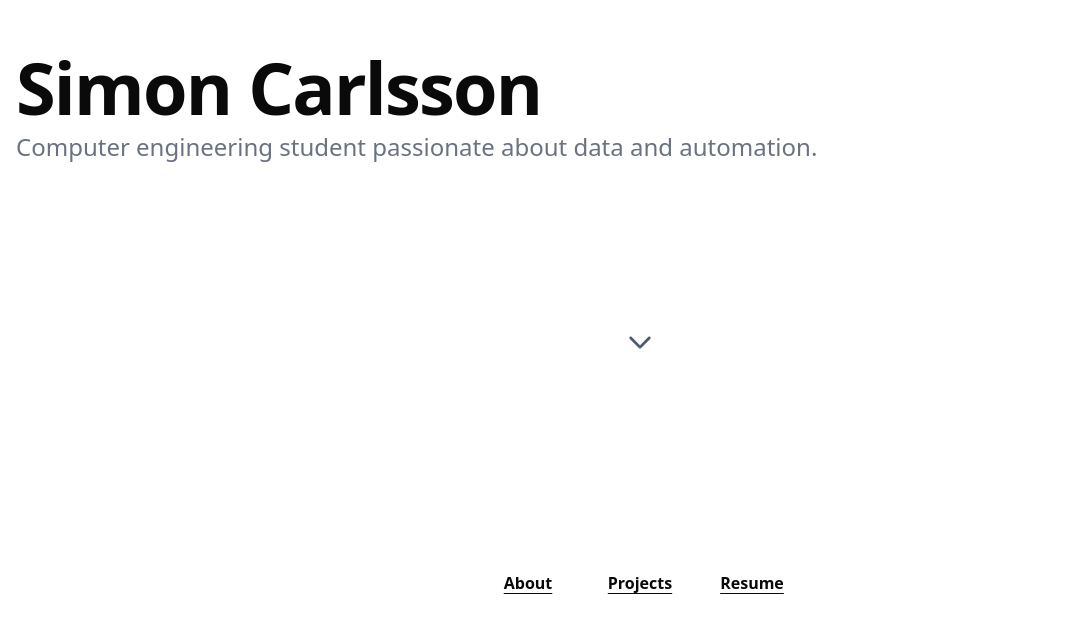
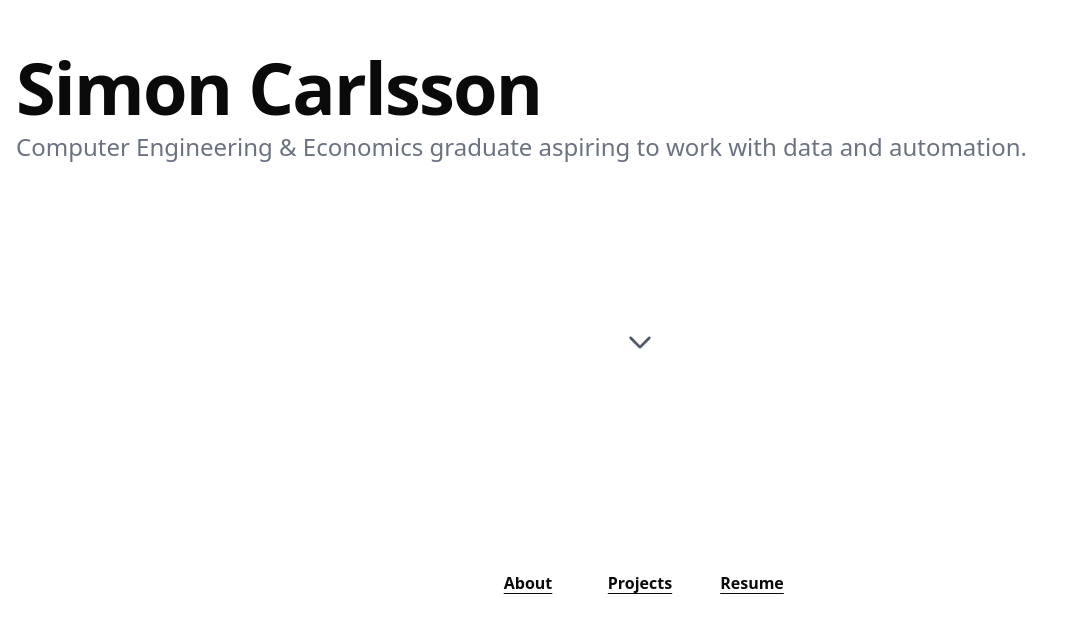
Before and after one commit to SiCarlsson/portfolio-app, a React (Vite) app: page / in a window 1280 px wide. Shown: the part 165-798 px from the top of the page, without its empty margins (0-1071 px from the left). Built offline with nearby package versions, Linux system fonts and the light colour scheme.

Commit message:
Update descriptions

```diff
--- a/src/components/sections/About.tsx
+++ b/src/components/sections/About.tsx
@@ -23,7 +23,7 @@ const About = () => {
           <section className="w-[90%] mx-auto">
             <h3 className="text-xl mt-[1vh] text-gray-500 font-light text-center">Background</h3>
             <p className="mx-auto mt-[0.5vh] text-sm text-justify text-gray-700">
-              Lorem ipsum dolor sit amet, consectetur adipiscing elit, sed do eiusmod tempor incididunt ut labore et dolore magna aliqua. Ut enim ad minim veniam, quis nostrud exercitation ullamco laboris nisi ut aliquip ex ea commodo consequat.
+              I'm a recent graduate with a Bachelor's degree in Economics and completing my second Bachelor's in Computer Engineering in June 2026. My background combines analytical thinking from economics with technical skills in programming and systems design. I'm passionate about leveraging data to solve real-world problems and am particularly interested in data analysis, automation, and infrastructure. Currently exploring opportunities in data engineering and analytics where I can apply both my technical and analytical expertise.
             </p>
           </section>
 
--- a/src/components/sections/Hero.tsx
+++ b/src/components/sections/Hero.tsx
@@ -7,7 +7,7 @@ const Hero = () => {
     <SectionWrapper id="hero" className="bg-white flex flex-col justify-between">
       <div className="mt-[25vh]">
         <h1 className="text-7xl font-bold tracking-tight">Simon Carlsson</h1>
-        <h3 className="text-2xl mt-[1vh] text-gray-500 font-light">Computer engineering student passionate about data and automation.</h3>
+        <h3 className="text-2xl mt-[1vh] text-gray-500 font-light">Computer Engineering & Economics graduate aspiring to work with data and automation.</h3>
       </div>
 
       <ScrollArrow href="#about" />
```
